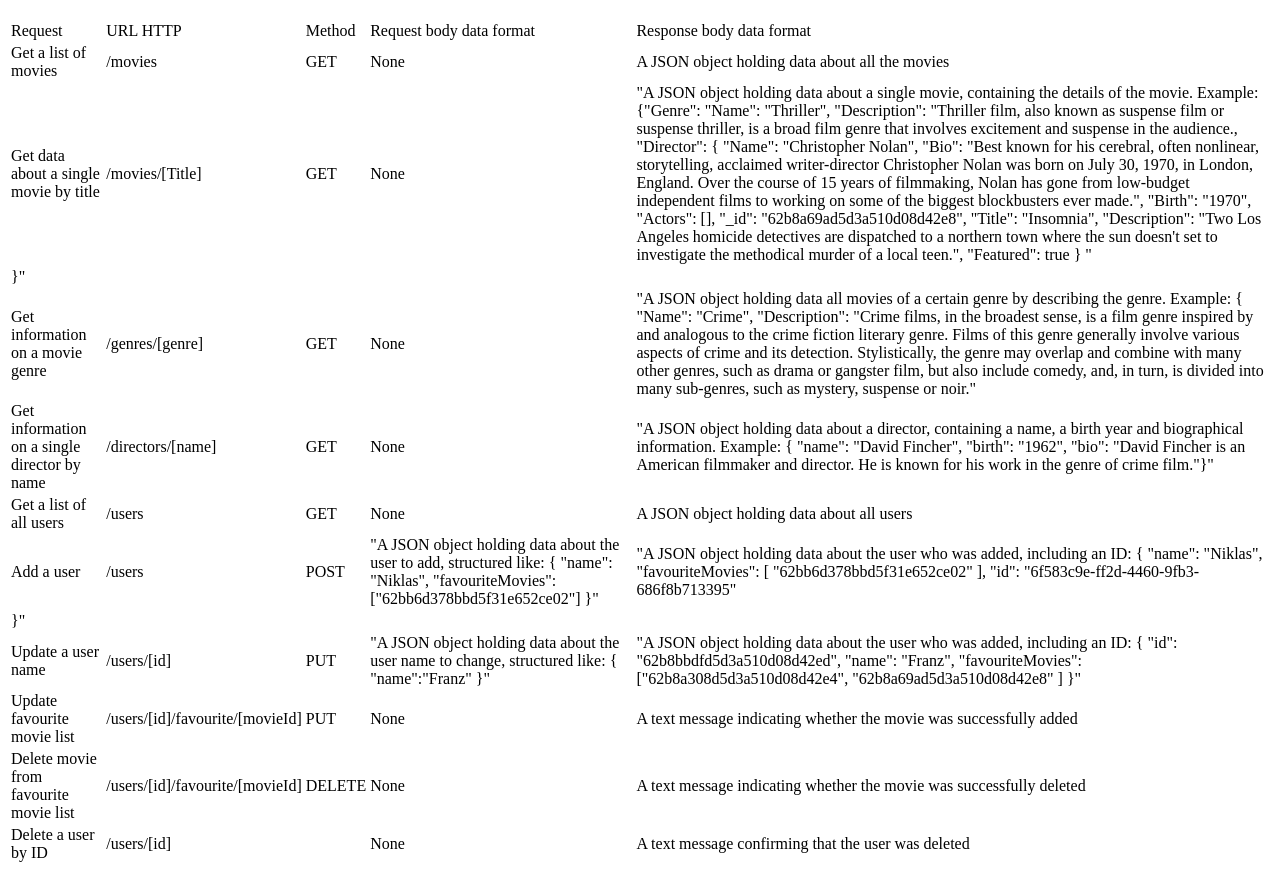
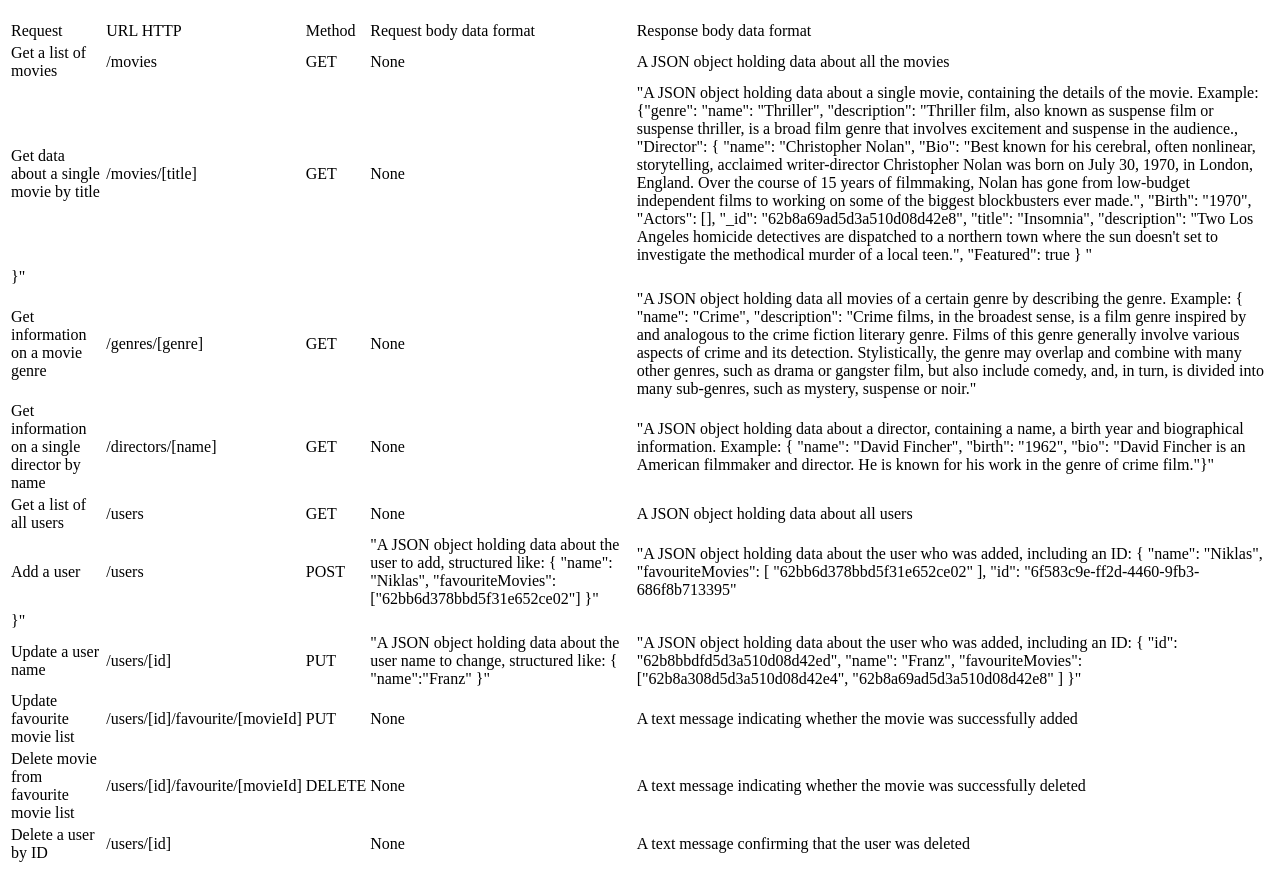
Before and after one commit to maicoding/movie_api, a website: page public/documentation.html in a window 1280 px wide. Shown: the part 61-934 px from the top of the page. Drawn offline with Linux system fonts and the light colour scheme.

Commit message:
Changed values according to convention

```diff
--- a/public/documentation.html
+++ b/public/documentation.html
@@ -32,12 +32,12 @@
     </tr>
     <tr>
         <td>Get data about a single movie by title</td>
-        <td>/movies/[Title]</td>
+        <td>/movies/[title]</td>
         <td>GET</td>
         <td>None</td>
-        <td>"A JSON object holding data about a single movie, containing the details of the movie. Example: {"Genre": "Name": "Thriller", "Description": "Thriller film, also known as suspense film or suspense thriller, is a broad film genre that involves excitement and suspense in the audience., "Director": {
-                "Name": "Christopher Nolan", "Bio": "Best known for his cerebral, often nonlinear, storytelling, acclaimed writer-director Christopher Nolan was born on July 30, 1970, in London, England. Over the course of 15 years of filmmaking, Nolan has gone from low-budget independent films to working on some of the biggest blockbusters ever made.", "Birth": "1970", "Actors": [],
-            "_id": "62b8a69ad5d3a510d08d42e8", "Title": "Insomnia", "Description": "Two Los Angeles homicide detectives are dispatched to a northern town where the sun doesn't set to investigate the methodical murder of a local teen.", "Featured": true
+        <td>"A JSON object holding data about a single movie, containing the details of the movie. Example: {"genre": "name": "Thriller", "description": "Thriller film, also known as suspense film or suspense thriller, is a broad film genre that involves excitement and suspense in the audience., "Director": {
+                "name": "Christopher Nolan", "Bio": "Best known for his cerebral, often nonlinear, storytelling, acclaimed writer-director Christopher Nolan was born on July 30, 1970, in London, England. Over the course of 15 years of filmmaking, Nolan has gone from low-budget independent films to working on some of the biggest blockbusters ever made.", "Birth": "1970", "Actors": [],
+            "_id": "62b8a69ad5d3a510d08d42e8", "title": "Insomnia", "description": "Two Los Angeles homicide detectives are dispatched to a northern town where the sun doesn't set to investigate the methodical murder of a local teen.", "Featured": true
         } "</td>
     </tr>
     <tr>
@@ -48,7 +48,7 @@
         <td>/genres/[genre]</td>
         <td>GET</td>
         <td>None</td>
-        <td>"A JSON object holding data all movies of a certain genre by describing the genre. Example: { "Name": "Crime", "Description": "Crime films, in the broadest sense, is a film genre inspired by and analogous to the crime fiction literary genre. Films of this genre generally involve various aspects of crime and its detection. Stylistically, the genre may overlap and combine with many other genres, such as drama or gangster film, but also include comedy, and, in turn, is divided into many sub-genres, such as mystery, suspense or noir."</td>
+        <td>"A JSON object holding data all movies of a certain genre by describing the genre. Example: { "name": "Crime", "description": "Crime films, in the broadest sense, is a film genre inspired by and analogous to the crime fiction literary genre. Films of this genre generally involve various aspects of crime and its detection. Stylistically, the genre may overlap and combine with many other genres, such as drama or gangster film, but also include comedy, and, in turn, is divided into many sub-genres, such as mystery, suspense or noir."</td>
     </tr>
     <tr>
         <td>Get information on a single director by name</td>
```
